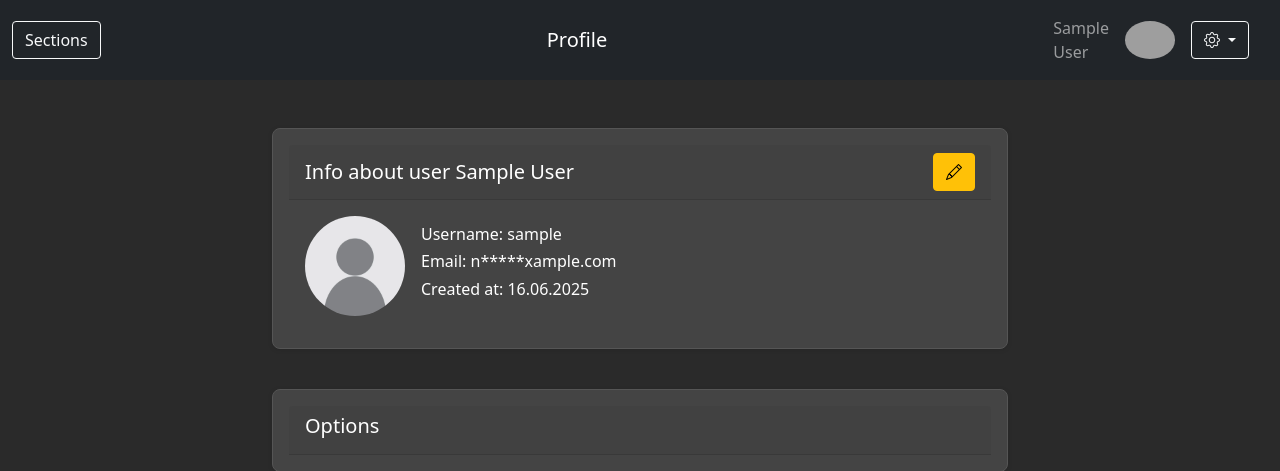
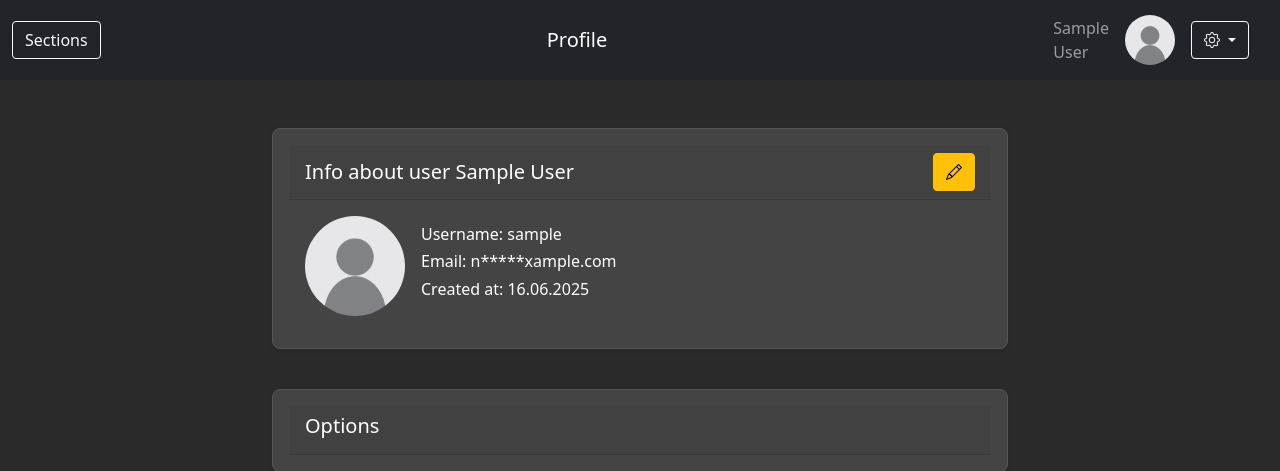
Before and after one commit to maximSytd/simple-django-template, a Django app: page /users/profile/ in a window 1280 px wide. Shown: the top 471 px of the page. Run offline with Django 5.2, Linux system fonts and the light colour scheme; the visitor is signed in with stand-in values (Sample User, id 1); some libraries are stand-ins or nearby versions; grey boxes are pictures that could not be loaded.

Commit message:
Improve user's avatar in header

```diff
--- a/templates/base.html
+++ b/templates/base.html
@@ -31,7 +31,7 @@
                 {% if user.avatar_thumbnail %}
                     <img src="{{ request.user.avatar_thumbnail.url }}" alt="Profile Photo" width="50" height="auto" class="img-fluid rounded-circle me-3" />
                 {% else %}
-                    <img src="https://avatar.iran.liara.run/username?username={{ request.user.username }}&background=800000&color=FFFFFF&length=1" alt="Profile Photo" width="50" height="auto" class="img-fluid rounded-circle me-3" />
+                    <img src="{% static 'empty_avatar.webp' %}" alt="Profile Photo" width="50" height="auto" class="img-fluid rounded-circle me-3" />
                 {% endif %}
                 <div class="dropdown me-5">
                     <button class="btn btn-outline-light dropdown-toggle" type="button" id="settingsDropdown" data-bs-toggle="dropdown" aria-expanded="false">
```
